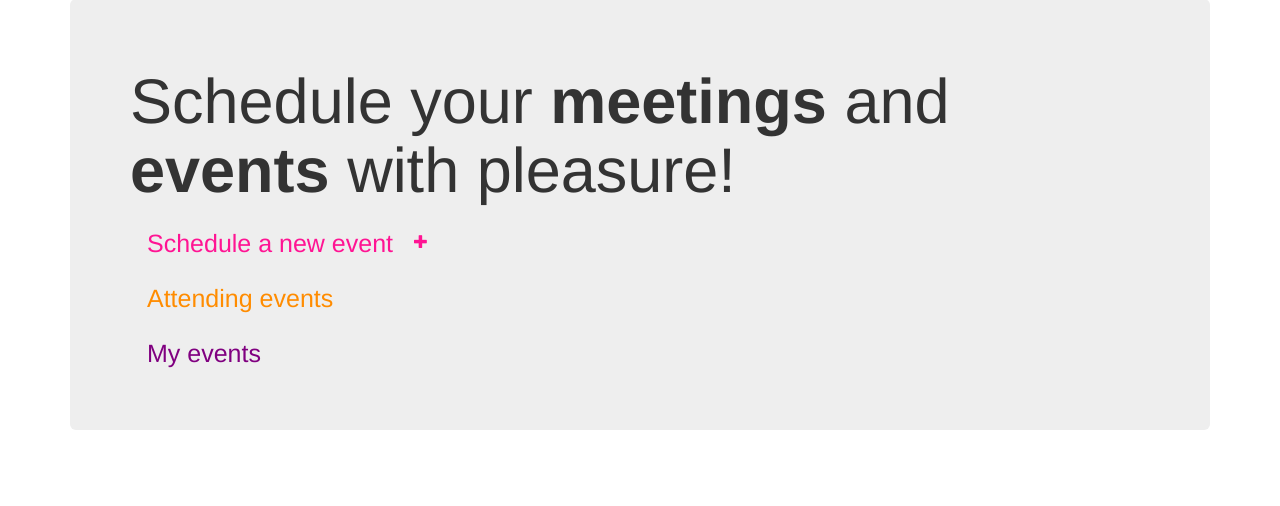
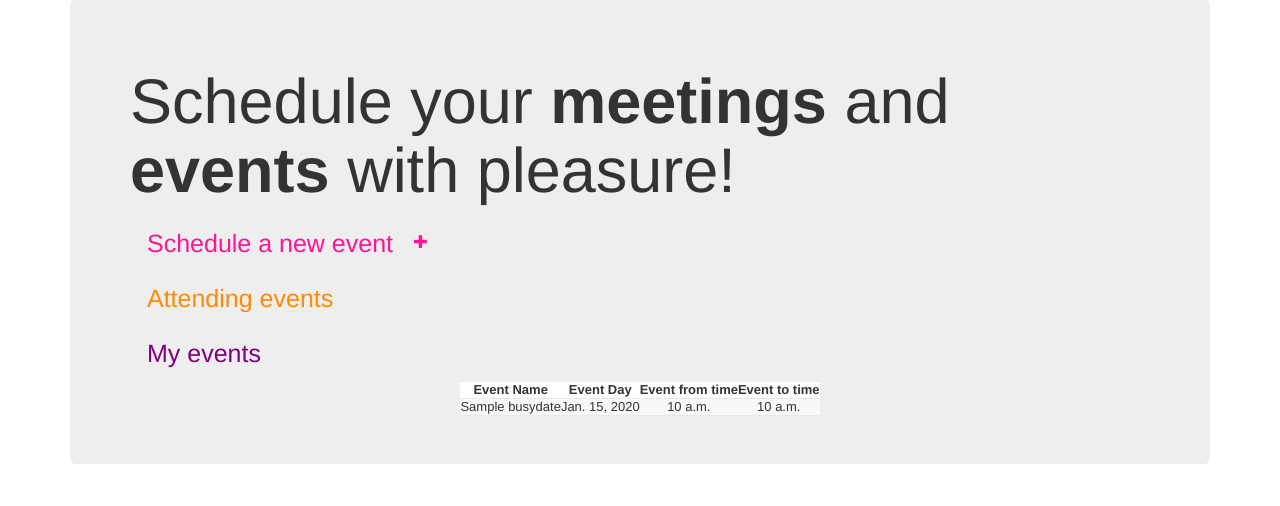
Before and after one commit to FarzanehSeyedshahi/Software-Engineering-Project-Django-website-, a Django app: page /polls/ in a window 1280 px wide. Shown: the part 294-800 px from the top of the page. Run offline with Django 3.2, Linux system fonts and the light colour scheme; a user stored in the database is signed in; tables that the repository leaves empty hold one stand-in row (values such as "Sample post"); some libraries are stand-ins or nearby versions.

Commit message:
files updated

```diff
--- a/polls/tests.py
+++ b/polls/tests.py
@@ -143,8 +143,7 @@ class EventModelTests(TestCase):
 
     def test_system(self):
 
-        user1 = self.create_user("test username1", "test1@test.com")
-        user2 = self.create_user("test username2", "test2@test.com")
+        user = self.create_user("test username", "test@test.com")
         creator = self.create_user("test creator username", "testcreator@test.com")
         event = self.create_event("test event", "test description", creator)
         event_option1 = self.create_EventOptions("first test event option", "2019-1-13", "11:45", "2019-1-13",
--- a/polls/views.py
+++ b/polls/views.py
@@ -26,7 +26,13 @@ def main(request):
     # for i in busy:
     #     print("***", i.start_time, i.user, i.name, i.day)
     #     print("__________________")
-    return render(request, 'polls/main.html')
+    busy_date = BusyDate.objects.filter(user=request.user)
+    for i in busy_date:
+        print(i.name, i.day)
+    print(busy_date[0].name)
+    context = {'busy_date': busy_date}
+    print(len(context))
+    return render(request, 'polls/main.html', context)
 
 def event(request):
     events = ParticipateIn.objects.filter(participant_email=request.user.email) #todo: change this name
@@ -287,7 +293,8 @@ def save_busy_time_result_on_model(event, event_option):
         user = User.objects.get(email=participateIn.participant_email)
         event_option_date = event_option.from_date
         while True:
-            busyDate = BusyDate(user=user, day=event_option.from_date,
+            print()
+            busyDate = BusyDate(user=user, day=event_option_date,
                                 start_time=event_option.from_time, end_time=event_option.to_time,
                                 name=event.name
             )
--- a/templates/polls/main.html
+++ b/templates/polls/main.html
@@ -5,6 +5,24 @@
 {% endblock %}
 
 {% block body %}
+
+<style>
+itable {
+  font-family: arial, sans-serif;
+  border-collapse: collapse;
+  width: 100%;
+}
+
+itd, ith {
+  border: 1px solid #dddddd;
+  text-align: left;
+  padding: 8px;
+}
+
+itr:nth-child(even) {
+  background-color: #dddddd;
+}
+</style>
 
 <div class="container">
 
@@ -22,8 +40,29 @@
             <a class="btn btn-schedule btn-lg" href="event" style="color: darkorange; font-size: 25px" >Attending events</a><br>
             <a class="btn btn-schedule btn-lg" href="ownevent" style="color: purple; font-size: 25px">My events</a>
         </div>
+            <table align="center" style="text-align: center">
+            <tr>
+                <th style="text-align: center">Event Name</th>
+                <th style="text-align: center">Event Day</th>
+                <th style="text-align: center">  Event from time  </th>
+                <th style="text-align: center">  Event to time</th>
+            </tr>
+
+            {% for foo in busy_date %}
+                <tr>
+                    <td>{{ foo.name }}</td>
+                    <td>{{ foo.day }}</td>
+                    <td>{{ foo.start_time }}</td>
+                    <td>{{ foo.end_time }}</td>
+              </tr>
+            {% endfor %}
+
+            </table>
     </div>
 </div>
 </div>
 </div>
+
+
+
 {% endblock %}
```
